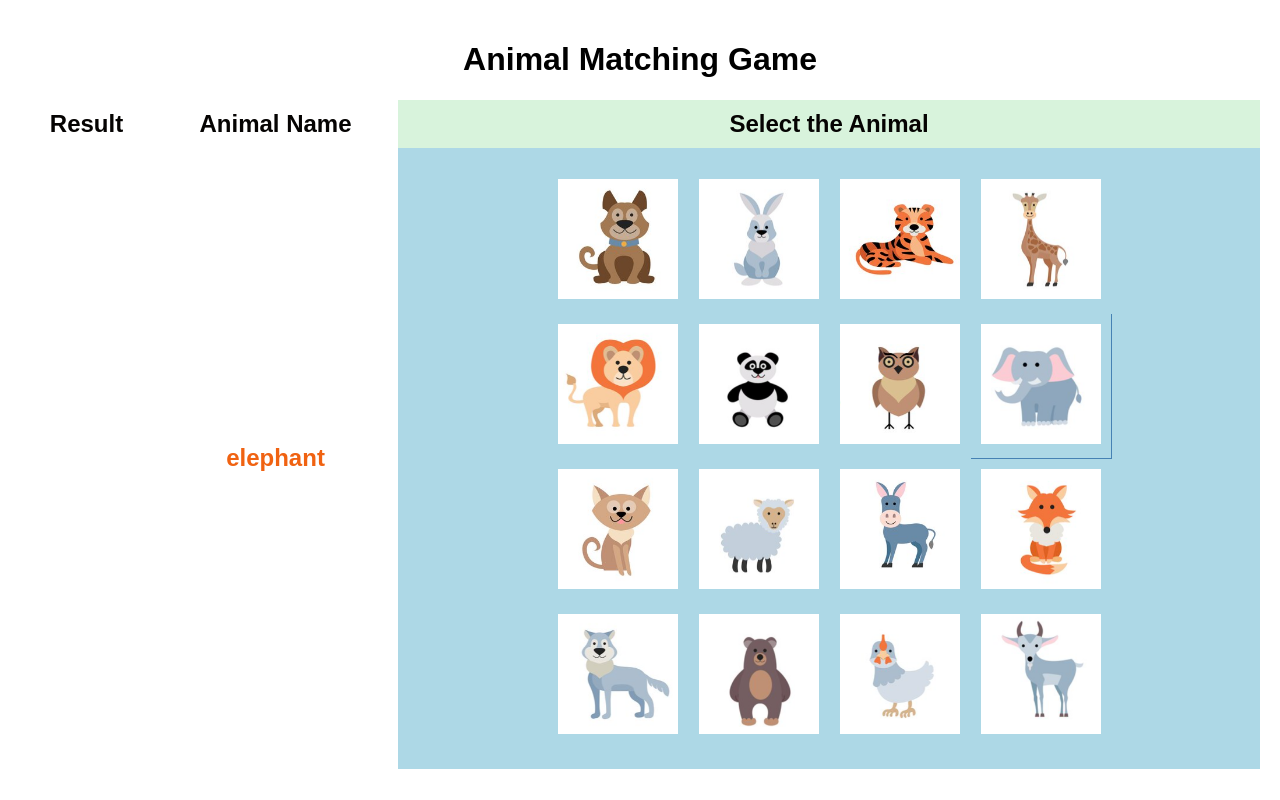
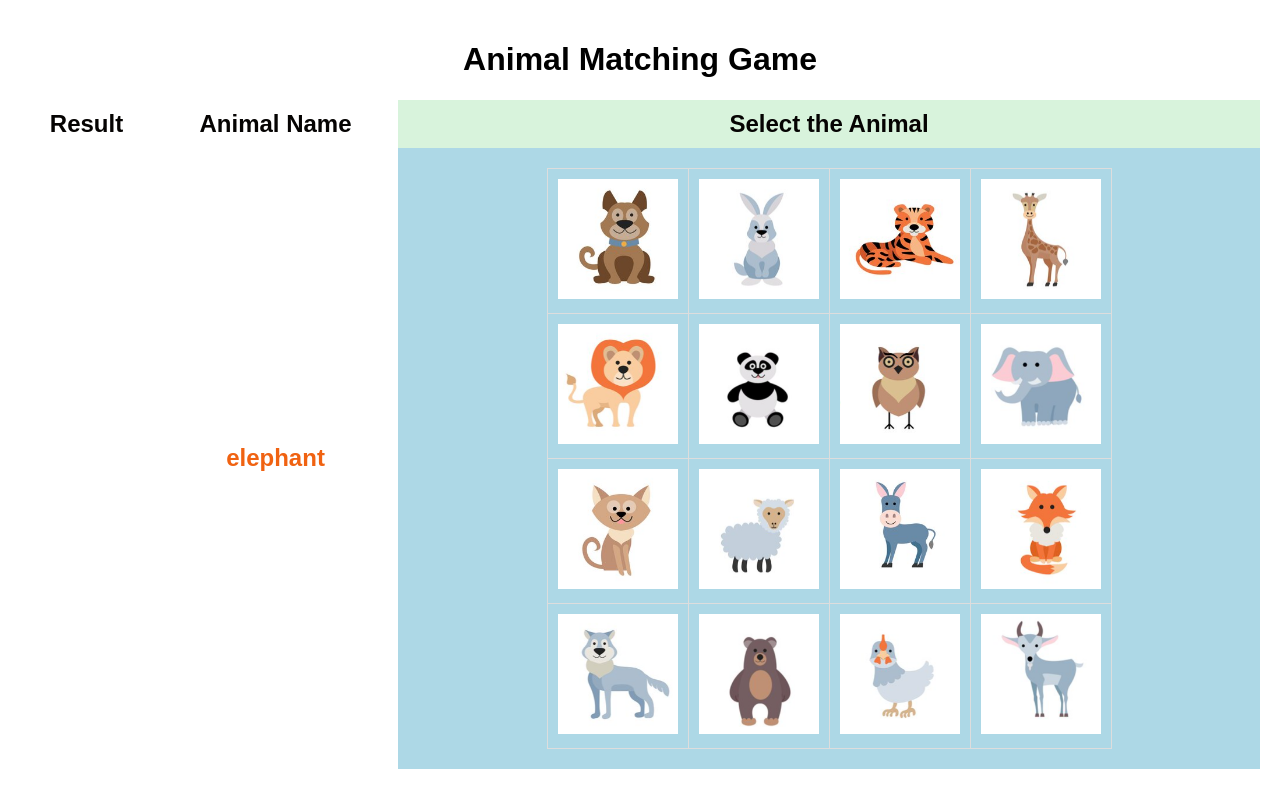
Before and after one commit to ImeshaMadhumali/IT3133-Assignment4, a React (Create React App) app in the folder animal-matching-game/: page / in a window 1280 px wide. Built offline with nearby package versions, Linux system fonts and the light colour scheme.

Commit message:
Update the components

```diff
--- a/animal-matching-game/src/components/AnimalCard.js
+++ b/animal-matching-game/src/components/AnimalCard.js
@@ -2,7 +2,7 @@ import React from 'react';
 
 function AnimalCard({ img, name, onClick, borderColor }) {
   return (
-    <td className="animal-card" onClick={() => onClick(name)} style={{ borderColor: borderColor }}>
+    <td className="animal-card" onClick={() => onClick(name)}>
       <img src={require(`../assets/images/${img}`)} alt={name} />
     </td>
   );
--- a/animal-matching-game/src/components/AnimalGame.js
+++ b/animal-matching-game/src/components/AnimalGame.js
@@ -29,7 +29,7 @@ function AnimalGame() {
               img={animal.img}
               name={animal.name}
               onClick={handleAnimalClick}
-              borderColor={randomAnimal.name === animal.name ? "#4682b4" : "transparent"}
+              //borderColor={randomAnimal.name === animal.name ? "#4682b4" : "transparent"}
             />
           ))}
         </tr>
```
